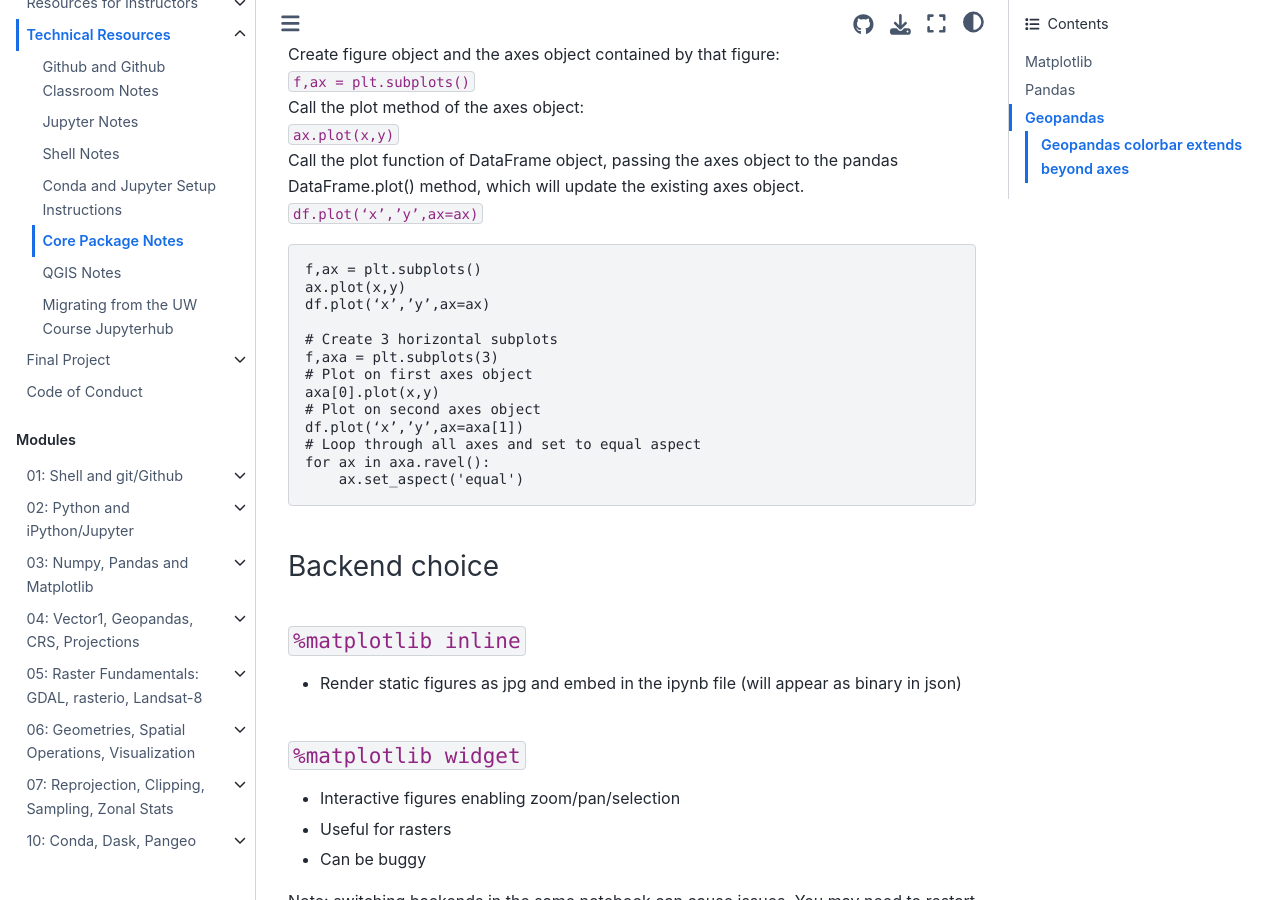
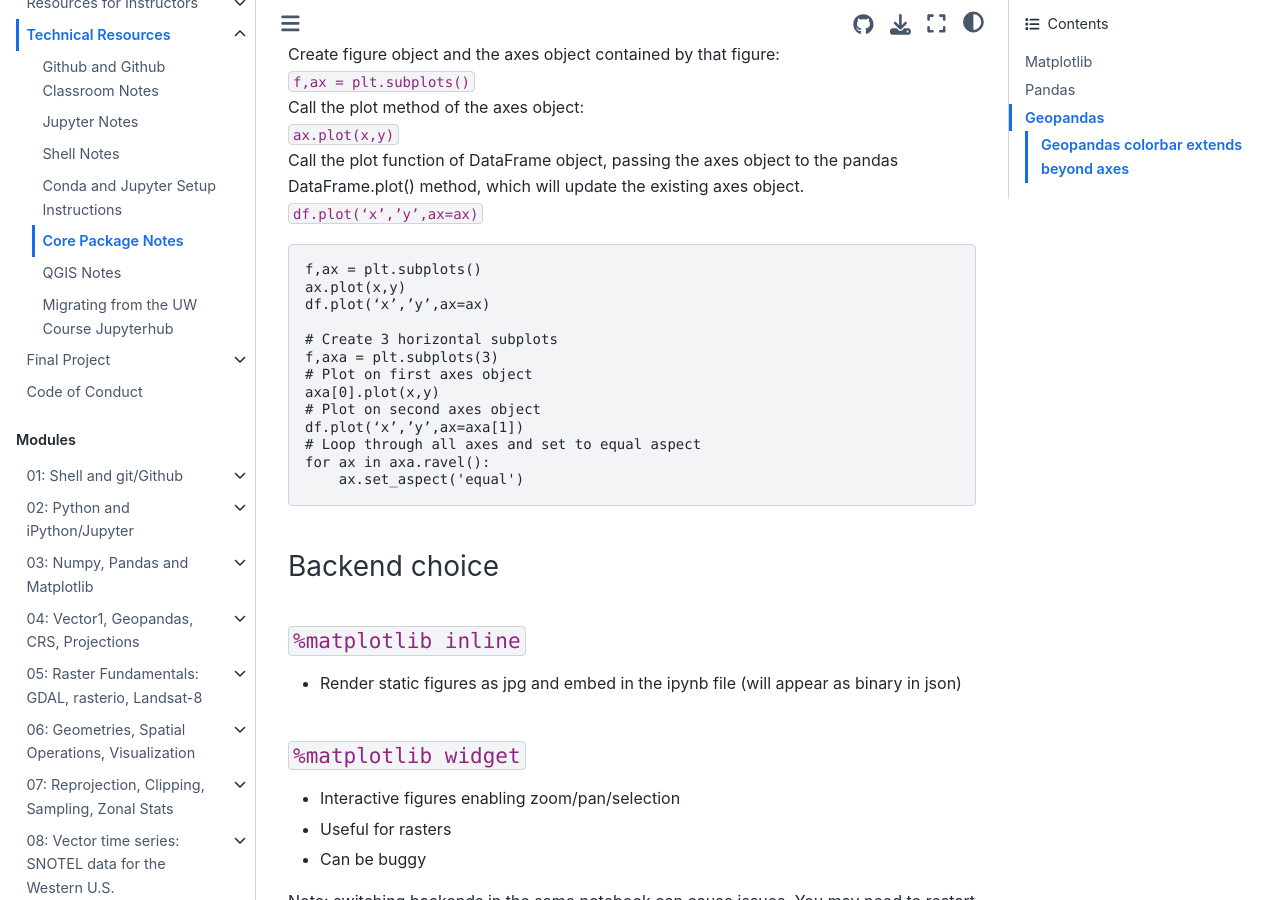
Before and after one commit to UW-GDA/jupyterbook, a Jupyter Book: the page built from book/resources/core_packages.md, in a window 1280 px wide and 900 px high, scrolled down 575 px. Built offline with Jupyter Book 1.0.4 settings and Sphinx 7.4.7 and the Sphinx Book theme 1.1.4, drawn with Linux system fonts in a browser that asks for light colours; pages that are not in the unit, such as notebooks, are missing from menus; some of the changed lines change nothing that is shown.

Commit message:
bring back module 8

```diff
--- a/book/_toc.yml
+++ b/book/_toc.yml
@@ -77,9 +77,8 @@ parts:
       - file: modules/07_Raster2_DEMs_Warp_Clip_Sample/07_Raster2_DEM_download_strategies
       - file: modules/07_Raster2_DEMs_Warp_Clip_Sample/07_Raster2_DEMs_Warp_Clip_Sample_exercises
 
-    - file: modules/08_Vector_TimeSeries_SNOTEL/README
+    - file: modules/08_Vector_TimeSeries_SNOTEL/08_Vector_TimeSeries_SNOTEL_prep
       sections:
-      - file: modules/08_Vector_TimeSeries_SNOTEL/08_Vector_TimeSeries_SNOTEL_prep
       - file: modules/08_Vector_TimeSeries_SNOTEL/08_Timestamp_demo
       - file: modules/08_Vector_TimeSeries_SNOTEL/08_GNSS_trajectory_demo
       - file: modules/08_Vector_TimeSeries_SNOTEL/08_SNOTEL_download
```
